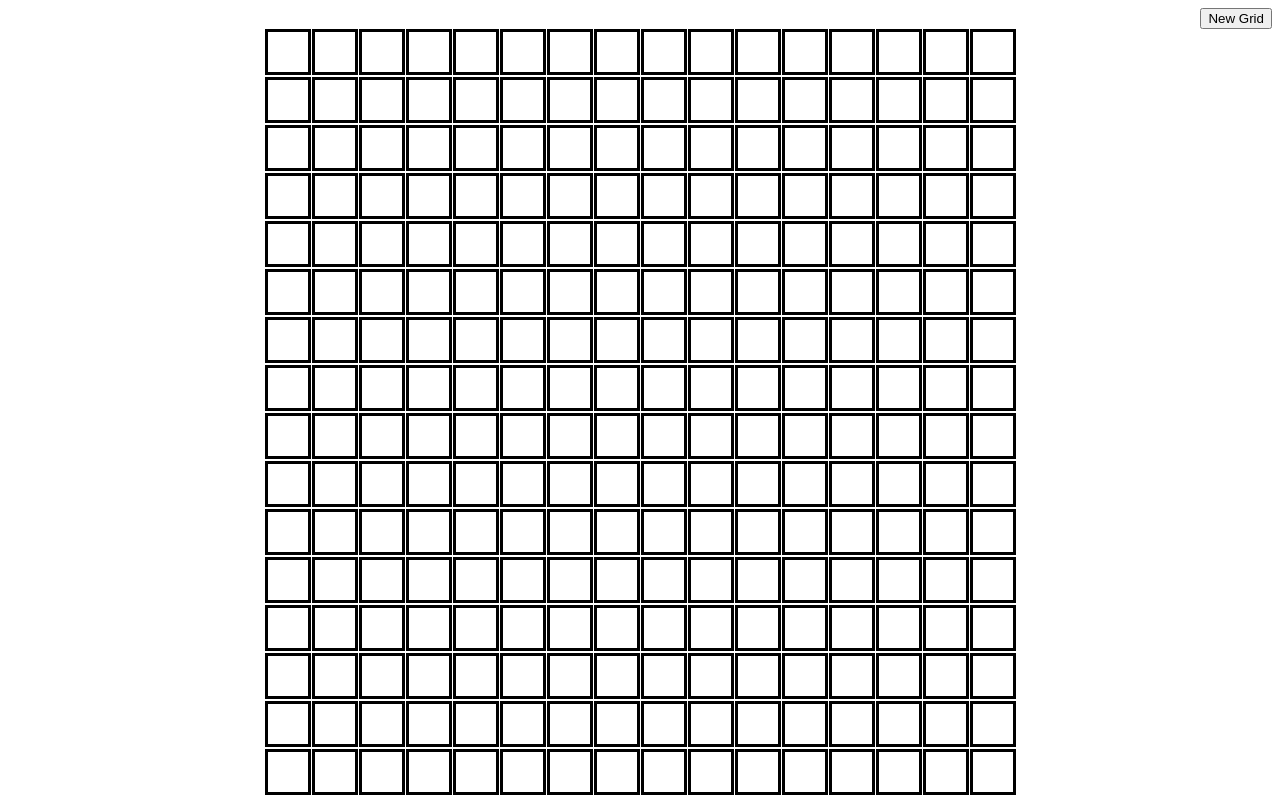
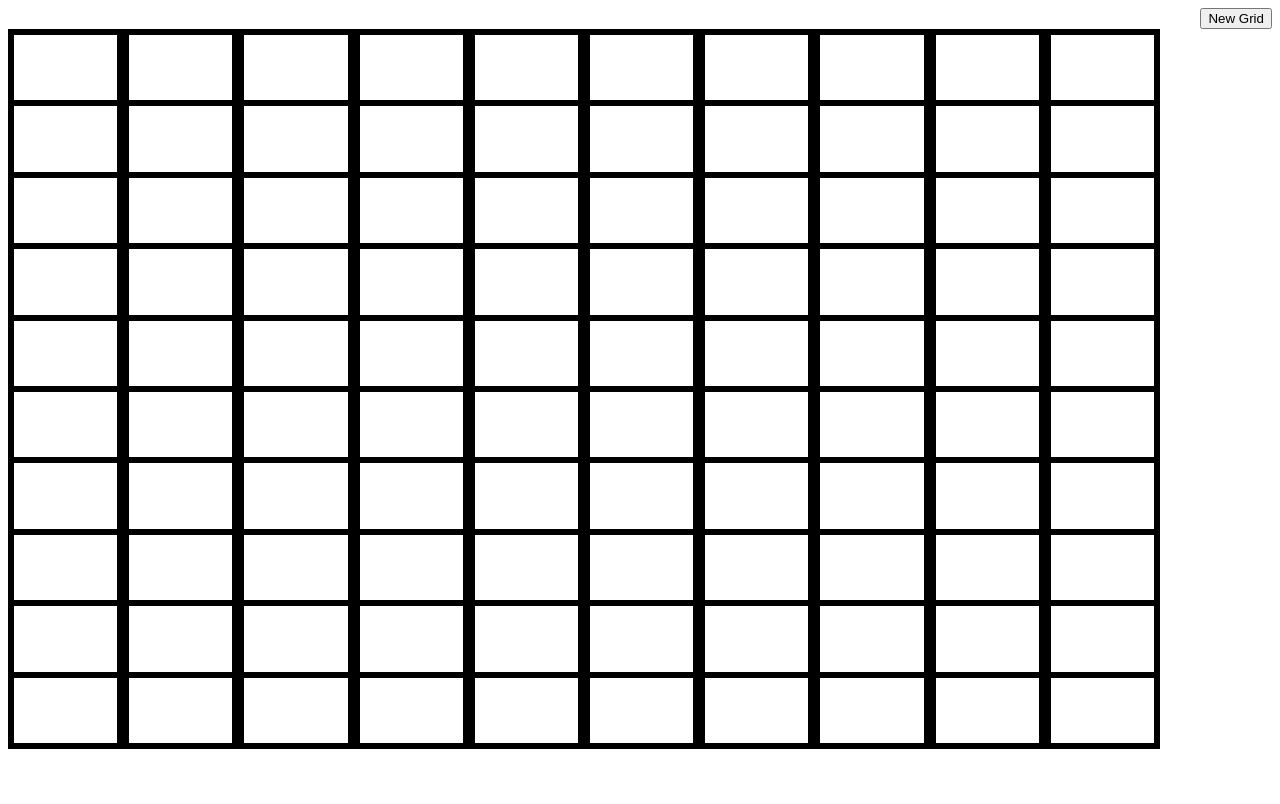
Before and after one commit to Lucoria1/Etch-a-Sketch, a plain HTML site: page index.HTML in a window 1280 px wide. Drawn offline with Linux system fonts and the light colour scheme.

Commit message:
scrapped everything, recreated grid

```diff
--- a/Etch-a-Sketch.js
+++ b/Etch-a-Sketch.js
@@ -1,35 +1,53 @@
-createGrid(16)
+// createGrid(16)
 
-function createGrid (param) {
-    for (let i = 1; i <= param; i++){
-    for (let i = 1; i <= param; i++){
-        const div = document.createElement("div");
-        div.className = `box`
-        document.querySelector(".boxCont").appendChild(div);
+// function createGrid (param) {
+//     for (let i = 1; i <= param; i++){
+//     for (let i = 1; i <= param; i++){
+//         const div = document.createElement("div");
+//         div.className = `box`
+//         document.querySelector(".boxCont").appendChild(div);
+//     }
+
+//     const div = document.createElement("div");
+//         div.className = "break"
+//         document.querySelector(".boxCont").appendChild(div);
+// }}
+
+// document.querySelectorAll(".box").forEach((item) => {
+//     item.addEventListener("mouseover", (event) => {
+//         event.target.style.backgroundColor = "black";
+//        })
+// });
+
+// document.querySelector(".newGrid").addEventListener("click", () => {
+//     let boxNum = prompt("How wide do you want your grid?")
+
+//     document.querySelectorAll(".box").forEach((item) => {
+//         item.remove();
+//     })
+//     document.querySelectorAll(".break").forEach((item) => {
+//         item.remove();
+//     })
+
+//     if(boxNum <= 100){
+//     createGrid(boxNum);} else if(boxNum === null) {
+//         createGrid(16)} else if(boxNum > 100){
+//             alert("Grid too large! Pick a number between 1-100!")
+//             } else {
+//                 alert("Pick a number between 1-100!")}
+// })
+
+let colNum = 10;
+let rowNum = 10;
+
+for (let i = 1; i <= colNum; i++){
+const colDiv = document.createElement("div");
+colDiv.className = `column num${i}`;
+document.querySelector(".boxCont").appendChild(colDiv);
+
+    for (let j = 1; j <= rowNum; j++){
+        const rowDiv = document.createElement("div");
+        rowDiv.className = `row ${i}`;
+        document.querySelector(`.num${i}`).appendChild(rowDiv);
     }
-
-    let div = document.createElement("div");
-        div.className = "break"
-        document.querySelector(".boxCont").appendChild(div);
-}}
-
-document.querySelectorAll(".box").forEach((item) => {
-    item.addEventListener("mouseover", (event) => {
-        event.target.style.backgroundColor = "black";
-       })
-});
-
-document.querySelector(".newGrid").addEventListener("click", () => {
-    let boxNum = prompt("How wide do you want your grid?")
-
-    document.querySelectorAll(".box").forEach((item) => {
-        item.remove();
-    })
-
-    if(boxNum <= 100){
-    createGrid(boxNum);} else if(boxNum === null) {
-        createGrid(16)} else if(boxNum > 100){
-            alert("Grid too large! Pick a number between 1-100!")
-            } else {
-                alert("Pick a number between 1-100!")}
-})
+}
--- a/Stylesheet.css
+++ b/Stylesheet.css
@@ -1,21 +1,40 @@
-.boxCont {
+.body {
     display: flex;
-    flex-wrap: wrap;
-    justify-content: center;
-    gap: 1px;
-}
-
-.box {
-    border-style: solid;
-    height: 40px;
-    width: 40px;
-}
-
-.break {
-    flex-basis: 100%;
 }
 
 .btnCont{
     display: flex;
     justify-content: flex-end;
 }
+
+.boxCont {
+    display: flex;
+    justify-content: center;
+    height:90vh;
+    width: 90vw;
+}
+
+/* .box {
+    border-style: solid;
+    height: 20px;
+    width: 20px
+}
+
+.break {
+    flex-basis: 100%;
+    border-style: dotted;
+}
+ */
+.column {
+    display: flex;
+    border-style: solid;
+    flex-basis: 100%;
+    flex-direction: column;
+}
+
+.row {
+    display: flex;
+    flex-direction: row;
+    border-style: solid;
+    flex-basis: 100%;
+}
```
